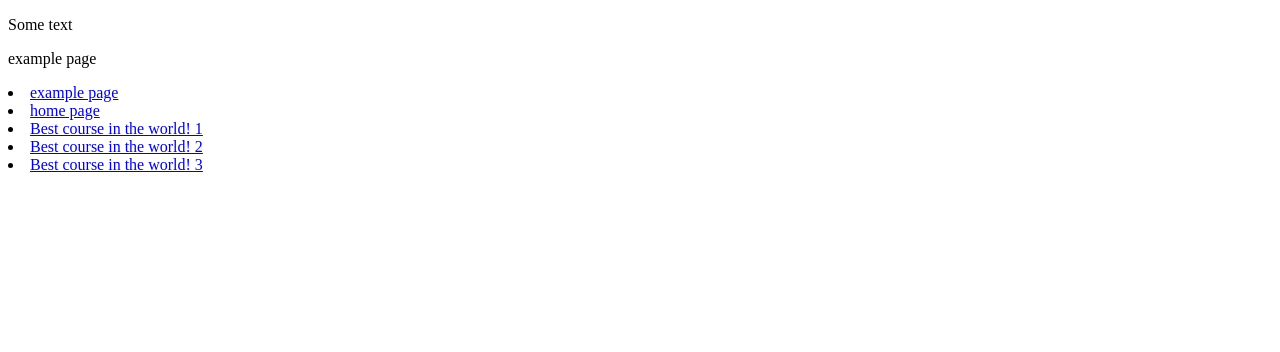
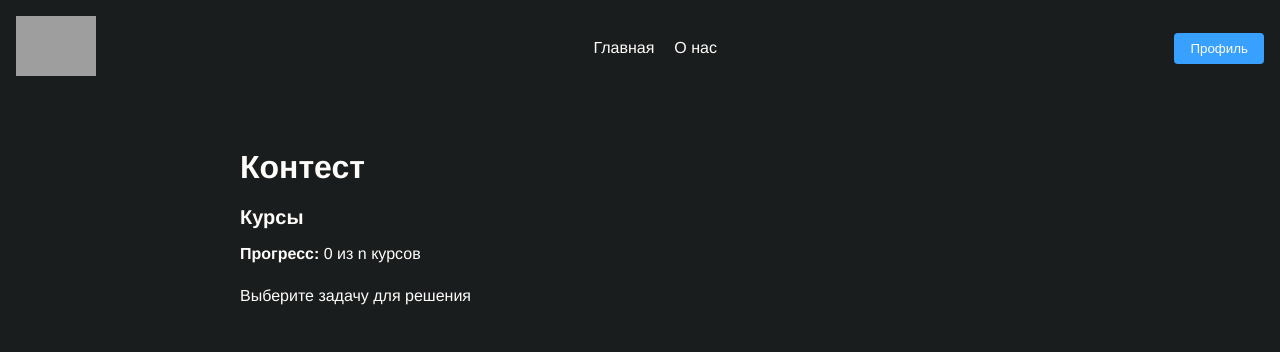
Before and after one commit to romannoff/JupyterLMS, a Django app: page /example/ in a window 1280 px wide. Shown: the top 352 px of the page. Run offline with Django 4.2, Linux system fonts and the light colour scheme; grey boxes are pictures that could not be loaded.

Commit message:
design & code_input rework

```diff
--- a/app/settings.py
+++ b/app/settings.py
@@ -11,6 +11,7 @@
 """
 
 from pathlib import Path
+
 
 # Build paths inside the project like this: BASE_DIR / 'subdir'.
 BASE_DIR = Path(__file__).resolve().parent.parent
@@ -120,6 +121,10 @@
 
 STATIC_URL = 'static/'
 
+STATICFILES_DIRS = [
+    BASE_DIR / 'static',
+    ]
+
 # Default primary key field type
 # https://docs.djangoproject.com/en/4.2/ref/settings/#default-auto-field
 
--- a/main/templates/main/base.html
+++ b/main/templates/main/base.html
@@ -1,17 +1,32 @@
+{% load static %}
+
 <!DOCTYPE html>
-<html lang="en">
+<html lang="ru">
 <head>
     <meta charset="UTF-8">
     <meta name="viewport" content="width=device-width, initial-scale=1.0">
     <title>{{ title }}</title>
+    <link rel="stylesheet" href="{% static "styles.css" %}">
 </head>
-<body>
-    <p>Some text</p>
-    <p>{{ content }}</p>
-    <li><a href="{% url "main:example" %}">example page</a></li>
-    <li><a href="{% url "main:index" %}">home page</a></li>
+<body class="Theme Theme_color_hrDark">
+    <header class="Header">
+        <div class="Header-Logo">
+            <img src="{% static "logo.svg" %}" alt="Логотип">
+        </div>
+        <nav class="Header-Nav">
+            <ul>
+                <li><a href="{% url "main:index" %}">Главная</a></li>
+                <li><a href="{% url "main:example" %}">О нас</a></li>
+            </ul>
+        </nav>
+        <div class="Header-UserMenu">
+            <button class="UserMenu-Button">Профиль</button>
+        </div>
+    </header>
+
     {% block content %}
 
     {% endblock %}
+
 </body>
 </html>
--- a/main/templates/main/index.html
+++ b/main/templates/main/index.html
@@ -1,9 +1,24 @@
 {% extends "main/base.html" %}
 {% load static %}
 
-
 {% block content %}
-    <li><a href="{% url "course:subject" %}">Best course in the world! 1</a></li>
-    <li><a href="{% url "course:subject" %}">Best course in the world! 2</a></li>
-    <li><a href="{% url "course:subject" %}">Best course in the world! 3</a></li>
+    <main class="MainContent">
+        <div class="TaskList">
+            <h1 class="TaskList-Title">Контест</h1>
+            <h3 class="TaskList-SectionTitle">Курсы</h3>
+            <div class="TaskList-Progress">
+                <p><strong>Прогресс:</strong> 0 из n курсов</p>
+            </div>
+            <ul class="TaskList-Items">
+                {% for course in courses %}
+                    <li class="TaskItem">
+                        <nav class="Header-Nav"><span class="TaskItem-Name"><a href="{% url "course:subject" %}">{{ course.name }}</a></span></nav>
+                        <span class="TaskItem-Status">{{ course.status }}</span>
+                        <span class="TaskItem-Attempts">☑ ø1</span>
+                    </li>
+                {% endfor %}
+            </ul>
+            <p class="TaskList-Instruction">Выберите задачу для решения</p>
+        </div>
+    </main>
 {% endblock  %}
--- a/main/views.py
+++ b/main/views.py
@@ -5,7 +5,12 @@
 
     context = {
         'content': 'Some Content',
-        'title': 'Каталог лучших курсов в мире!!!!!'
+        'title': 'Каталог лучших курсов в мире!!!!!',
+        'courses': [
+            {'name': 'Best course in the world!!!!1', 'status': 'uncomplited'},
+            {'name': 'Best course in the world!!!!2', 'status': 'uncomplited'},
+            {'name': 'Best course in the world!!!!3', 'status': 'uncomplited'},
+            ],
     }
 
     return render(request, 'main/index.html', context)
--- /dev/null
+++ b/static/styles.css
@@ -0,0 +1,155 @@
+body {
+    font-family: 'YS Text', 'Helvetica Neue', Arial, sans-serif;
+    background-color: var(--hr-color-surface-100);
+    color: var(--hr-color-text-primary);
+    margin: 0;
+    padding: 0;
+}
+
+.Theme_color_hrDark {
+    --hr-color-surface-100: #1a1d1e;
+    --hr-color-text-primary: #fffdfa;
+    --hr-color-text-secondary: #c4bcb1;
+    --hr-color-control-primary: #38a0ff;
+    --hr-color-control-secondary: #2a2a2a;
+}
+
+.Header {
+    display: flex;
+    justify-content: space-between;
+    align-items: center;
+    padding: 16px;
+    background-color: var(--hr-color-surface-100);
+    border-bottom: 1px solid var(--hr-color-border-secondary);
+}
+
+.Header-Logo img {
+    height: 60px;
+}
+
+.Header-Nav ul {
+    list-style: none;
+    display: flex;
+    gap: 20px;
+}
+
+.Header-Nav a {
+    color: var(--hr-color-text-primary);
+    text-decoration: none;
+}
+
+.Header-UserMenu .UserMenu-Button {
+    background-color: var(--hr-color-control-primary);
+    color: var(--hr-color-text-primary);
+    border: none;
+    padding: 8px 16px;
+    border-radius: 4px;
+    cursor: pointer;
+}
+
+.MainContent {
+    padding: 32px;
+}
+
+.SplitContainer {
+    display: flex;
+    height: calc(100vh - 160px); /* Высота минус шапка и футер */
+}
+
+.TaskDescription {
+    flex: 1;
+    padding: 16px;
+    border-right: 1px solid var(--hr-color-border-secondary);
+}
+
+.CodeInput {
+    flex: 1;
+    padding: 16px;
+    display: flex;
+    flex-direction: column;
+}
+
+.CodeEditor {
+    flex: 1;
+    background-color: var(--hr-color-surface-100);
+    color: var(--hr-color-text-primary);
+    border: 1px solid var(--hr-color-border-secondary);
+    border-radius: 4px;
+    padding: 12px;
+    font-family: monospace;
+    font-size: 16px;
+    resize: none;
+}
+
+.SubmitButton {
+    margin-top: 16px;
+    padding: 12px 24px;
+    background-color: var(--hr-color-control-primary);
+    color: var(--hr-color-text-primary);
+    border: none;
+    border-radius: 4px;
+    cursor: pointer;
+    font-size: 16px;
+}
+
+.TaskList {
+    max-width: 800px;
+    margin: 0 auto;
+}
+
+.TaskList-Title {
+    font-size: 32px;
+    font-weight: bold;
+    margin-bottom: 16px;
+}
+
+.TaskList-Subtitle {
+    font-size: 24px;
+    font-weight: bold;
+    margin-bottom: 16px;
+}
+
+.TaskList-SectionTitle {
+    font-size: 20px;
+    font-weight: bold;
+    margin-bottom: 16px;
+}
+
+.TaskList-Progress {
+    font-size: 16px;
+    margin-bottom: 24px;
+}
+
+.TaskList-Items {
+    list-style: none;
+    padding: 0;
+}
+
+.TaskItem {
+    display: flex;
+    justify-content: space-between;
+    align-items: center;
+    padding: 12px 16px;
+    border-bottom: 1px solid var(--hr-color-border-secondary);
+}
+
+.TaskItem-Name {
+    flex: 1;
+    font-size: 16px;
+}
+
+.TaskItem-Status {
+    margin: 0 16px;
+    font-size: 16px;
+}
+
+.TaskItem-Attempts {
+    font-size: 16px;
+}
+
+.TaskList-Footer {
+    margin-top: 24px;
+    text-align: center;
+    font-size: 16px;
+    color: var(--hr-color-text-secondary);
+}
```
Also changed, not shown: course/templates/course/subject.html (+19 -5 lines), course/templates/course/task.html (+29 -11 lines), course/views.py (+12 -3 lines), static/logo.svg (added).
